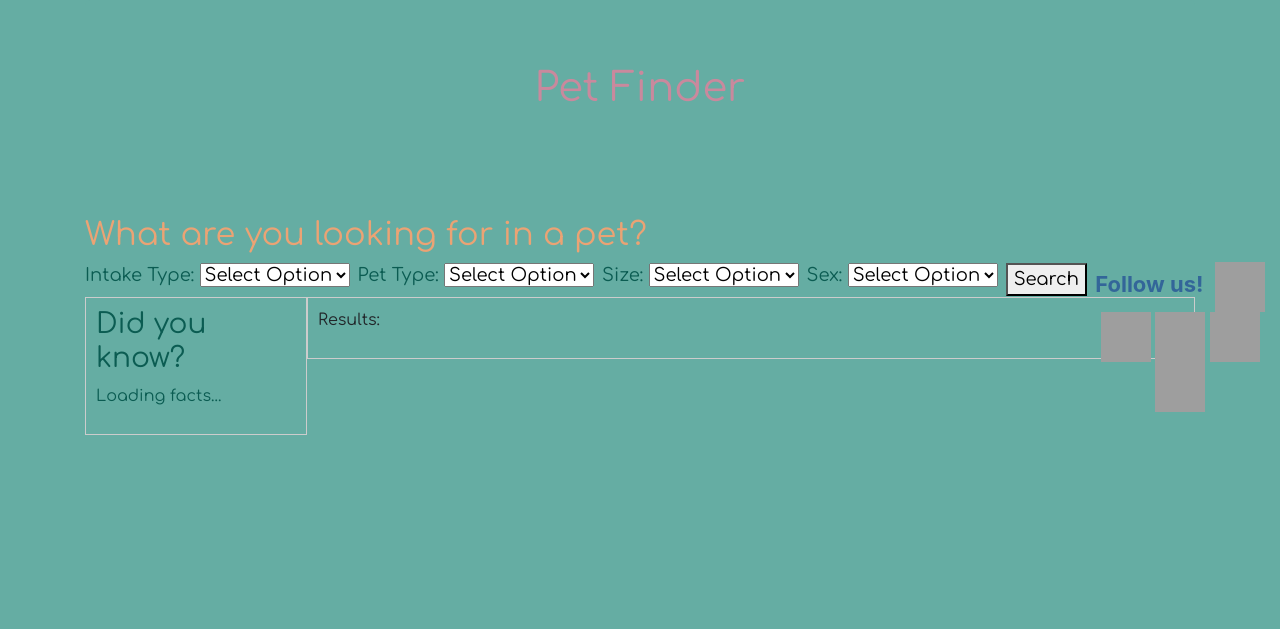
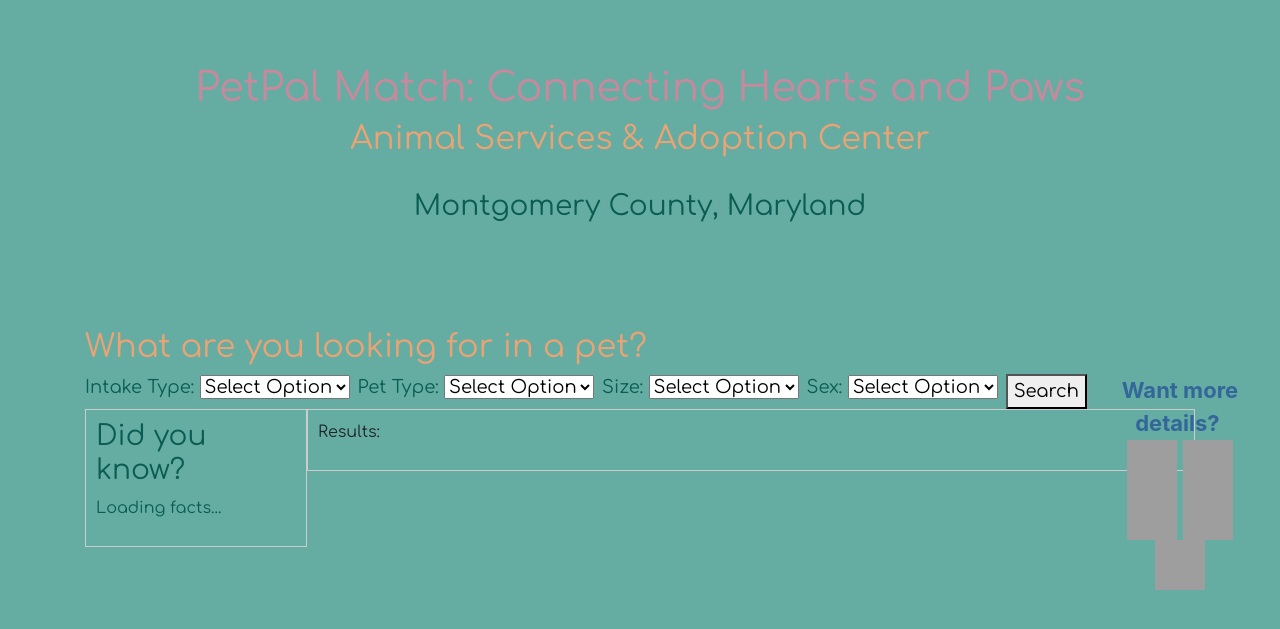
Before and after one commit to asalinas10/petfinder, a Flask app: page / in a window 1280 px wide. Shown: the top 629 px of the page. Run offline with Flask 3, Linux system fonts and the light colour scheme; data that the repository does not hold is empty; some libraries are stand-ins or nearby versions; grey boxes are pictures that could not be loaded.

Commit message:
updated html for css

```diff
--- a/static/css/style.css
+++ b/static/css/style.css
@@ -13,7 +13,7 @@ h2{
 .filter-bar {
     color: #0b5c52;
     display: flex;
-    align-items: center;
+    align-content: center;
     margin: 10 px;
     box-sizing: border-box;
     font-family: "Comfortaa", cursive;
@@ -23,6 +23,7 @@ h2{
 .dropdown {
     color: #0b5c52;
     margin-right: 8px;
+    align-items: center;
     font-family: "Comfortaa", cursive;
 }
 
@@ -76,8 +77,6 @@ h2{
     flex: 1;
     padding: 10px;
 }
-/* ------------------------------*/
-/* this is all new to the CSS file */
 
 .jumbotron {
     background-color: #65ADA3 !important;
@@ -93,6 +92,8 @@ h3 {
 }
 
 .social-media {
+    color:#336699;
+    font-size:22px;
     text-align: center;
     position: absolute;
     top: 2;
@@ -103,11 +104,9 @@ h3 {
 
 .container {
     max-width: 1280px;
+    align-items: center;
   }
 
-/*these changes have to be made in the html file:
-- social media section, change 'Follow Us' to 'Want more details?' add a line break after Want More Details?, Instagram and YouTube
-- change the name and add these headers in the jumbotron section
-    <h1>PetPal Match: Connecting Hearts and Paws</h1>
-    <h2>Animal Services & Adoption Center</h2><br>
-    <h3>Montgomery County, Maryland</h3>
+#info-bar {
+    align-content: center;
+}
--- a/templates/index.html
+++ b/templates/index.html
@@ -12,26 +12,24 @@
 
     <div class="container">
         <div class="jumbotron text-center">
-            <h1>Pet Finder</h1>
+            <h1>PetPal Match: Connecting Hearts and Paws</h1>
+            <h2>Animal Services & Adoption Center</h2><br>
+            <h3>Montgomery County, Maryland</h3>
         </div>
-
-
 
         <div id="info-bar">
             <h2>What are you looking for in a pet?</h2>
             <div class = "social-media">
-                <span style="color:#336699;">
-                <span style="font-size:22px;">
-                    <strong>Follow us!&nbsp;</strong>
+                    <strong>Want more details?&nbsp;</strong><br>
                     </span> </span>
                 <a href="http://facebook.com/mcasac">
                     <img alt="Facebook" src="https://cdn2.iconfinder.com/data/icons/social-media-2285/512/1_Facebook_colored_svg_copy-512.png" style="width: 50px; height: 50px;"> </a>
                 <a href="http://instagram.com/mcasac">
-                    <img alt="Instagram" src="https://cdn2.iconfinder.com/data/icons/social-media-2285/512/1_Instagram_colored_svg_1-512.png" style="width: 50px; height: 50px;"> </a>
+                    <img alt="Instagram" src="https://cdn2.iconfinder.com/data/icons/social-media-2285/512/1_Instagram_colored_svg_1-512.png" style="width: 50px; height: 50px;"> </a><br>
                 <a href="https://twitter.com/mcasac">
                     <img alt="Twitter" src="https://cdn2.iconfinder.com/data/icons/social-media-2285/512/1_Twitter_colored_svg-512.png" style="width: 50px; height: 50px;"> </a>
                 <a href="https://www.youtube.com/@MoCoAnimalServices" target="_blank">
-                    <img alt="" src="https://cdn2.iconfinder.com/data/icons/social-media-2285/512/1_Youtube_colored_svg-512.png" style="width: 50px; height: 50px;"> </a>
+                    <img alt="" src="https://cdn2.iconfinder.com/data/icons/social-media-2285/512/1_Youtube_colored_svg-512.png" style="width: 50px; height: 50px;"> </a><br>
                 <a href="https://www.tiktok.com/@mocoanimalservices?">
                     <img alt="" src="https://cdn4.iconfinder.com/data/icons/social-media-flat-7/64/Social-media_Tiktok-256.png" style="width: 50px; height: 50px;"> </a>
                 </div>
@@ -69,6 +67,7 @@
             <button id="search-button" onclick="performSearch()">Search</button>
 
         </div>
+
         <div class="fact-panel">
             <h3>Did you know?</h3>
             <p id="fact-content">Loading facts...</p>
```
Also changed, not shown: adopt_me.db.
